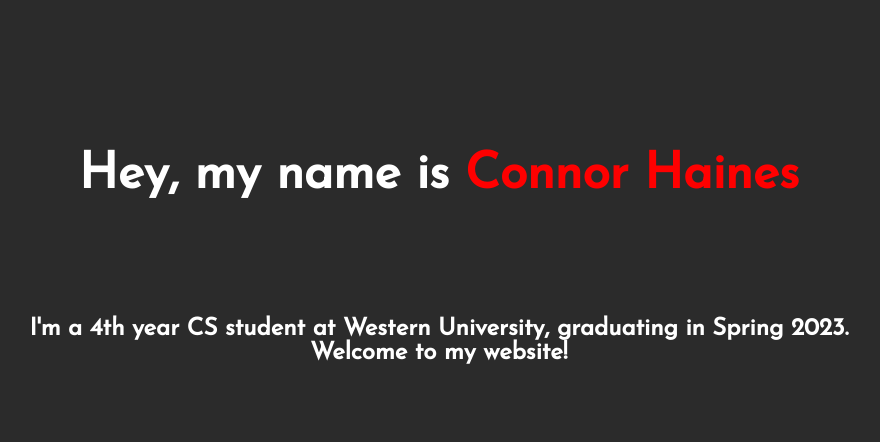
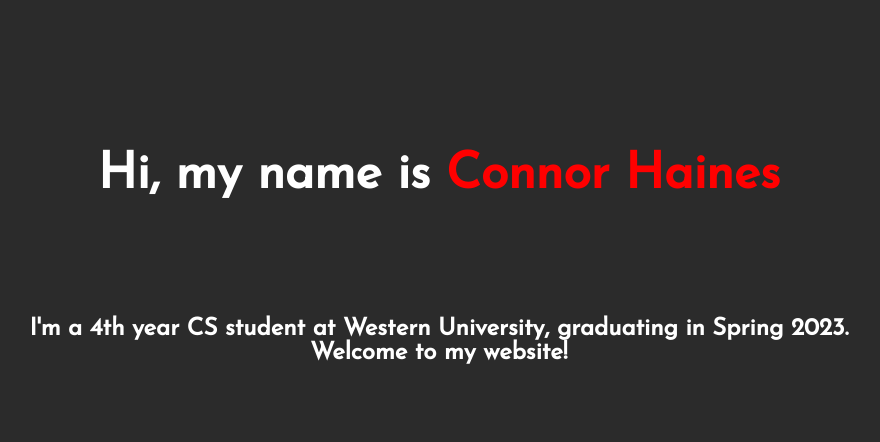
Before and after one commit to connor2033/connor2033.github.io, a plain HTML site: page index.html in a window 1280 px wide. Shown: the top 442 px of the page, without its empty margins (201-1081 px from the left). Drawn offline with Linux system fonts and the light colour scheme.

Commit message:
Updated landing page wording

```diff
--- a/index.html
+++ b/index.html
@@ -27,7 +27,7 @@
 
   <body id="start" onload="animateOpen()">
     <h1 class="mainText" id="mainText">
-      Hey, my name is
+      Hi, my name is
       <p class="name">Connor Haines</p>
     </h1>
     <div class="topLine" id="topLine"></div>
```
